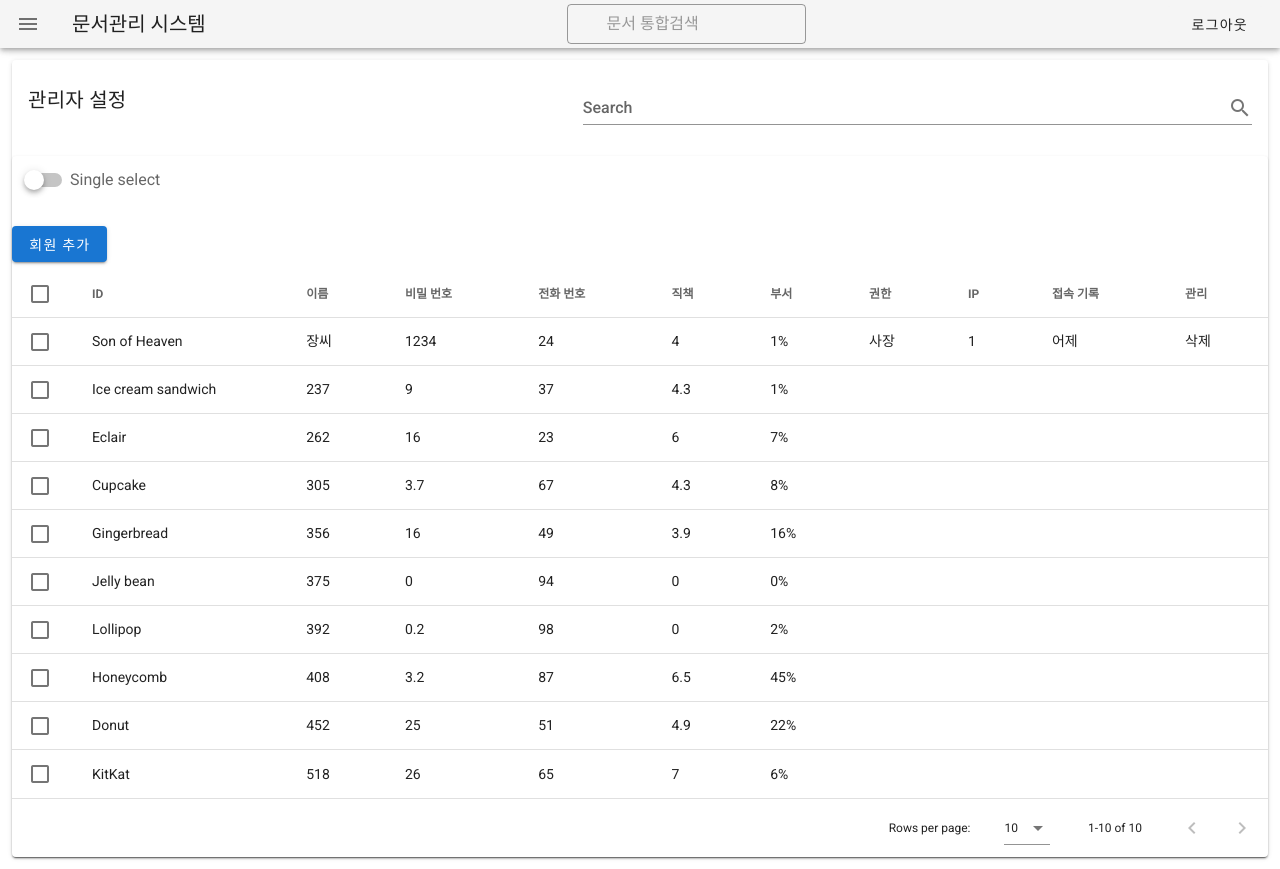
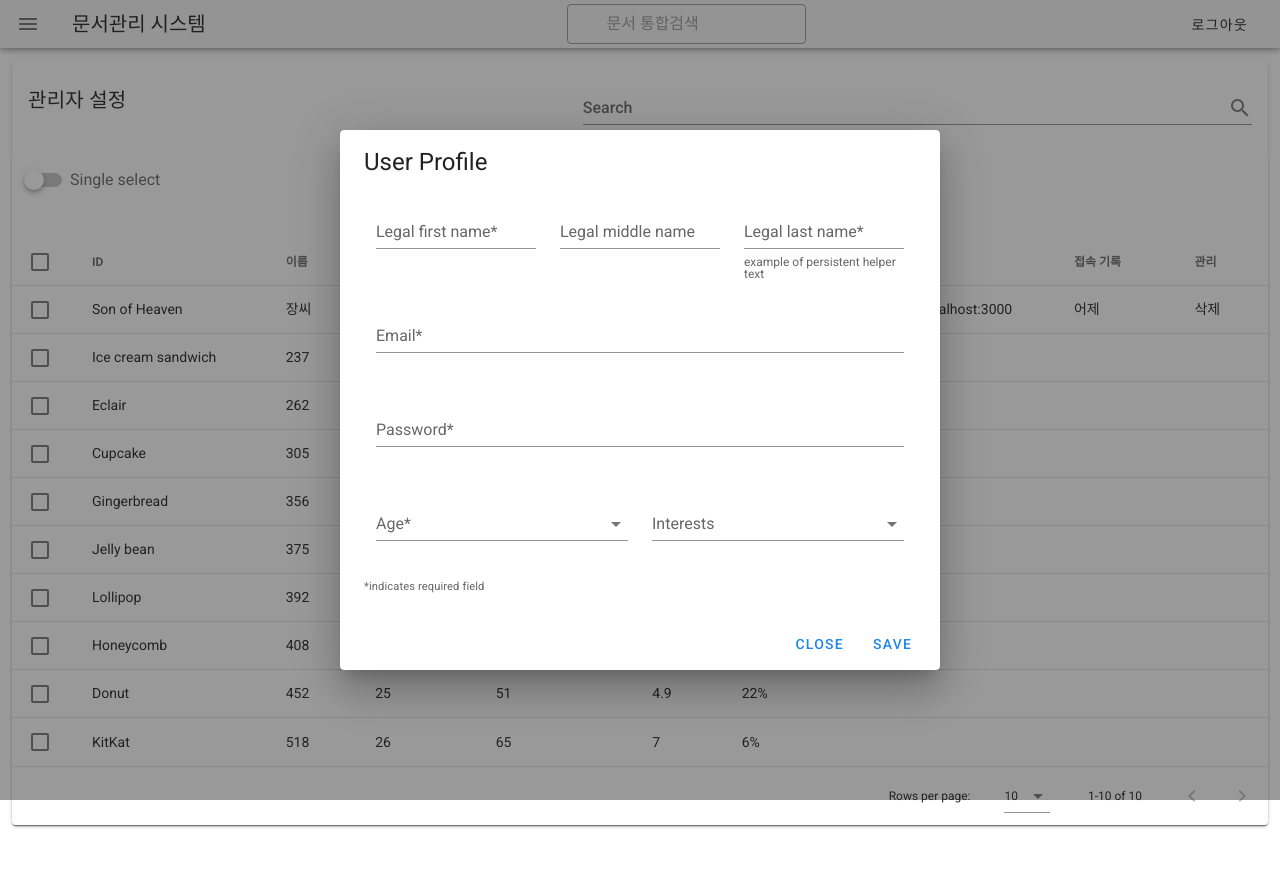
Before and after one commit to devxian96/file-management-system, a Nuxt app: page /inspire in a window 1280 px wide. Both pictures are taken after a click on the button "회원 추가". After the commit the page ends 837 px from the top, so only its background shows below. Built offline with nearby package versions, Linux system fonts and the light colour scheme.

Commit message:
fix: prototype3 - "회원추가 dialog" 추가

```diff
--- a/pages/inspire.vue
+++ b/pages/inspire.vue
@@ -1,6 +1,7 @@
 <template>
   <div>
   <!-- ㅡㅡㅡㅡㅡㅡㅡㅡㅡㅡㅡㅡㅡㅡㅡㅡㅡㅡㅡㅡ -->
+  <!-- https://vuetifyjs.com/en/components/data-tables/#crud-actions 에서 Search 코드 복사 [[시작]] -->
     <v-card>
       <v-card-title>
         관리자 설정
@@ -14,10 +15,10 @@
         ></v-text-field>
       </v-card-title>
       <v-data-table
-        v-model="selected"
       :headers="headers"
       :items="desserts"
       :search="search"
+      v-model="selected"
     :single-select="singleSelect"
     item-key="name"
     show-select
@@ -27,15 +28,126 @@
         이 사이트의 Row selection 의 코드를 <v-data-table> 태그 안에 넣고,
         :headers="headers"
         :items="desserts"  코드를 삭제 -->
-        <template #top>
+        <template v-slot:top>
           <v-switch
             v-model="singleSelect"
             label="Single select"
             class="pa-3"
           ></v-switch>
-          <v-btn color="primary" dark class="mb-2" v-bind="attrs" v-on="on">
+          <!-- '회원추가 dialog' 추가 [[시작]] -->
+          <v-row justify="center">
+            <v-dialog
+              v-model="dialog"
+              persistent
+              max-width="600px"
+            >
+              <template v-slot:activator="{ on, attrs }">
+                <v-btn
+                  color="primary"
+                  dark
+                  v-bind="attrs"
+                  v-on="on"
+                >
                   회원 추가
                 </v-btn>
+              </template>
+              <v-card>
+                <v-card-title>
+                  <span class="text-h5">User Profile</span>
+                </v-card-title>
+                <v-card-text>
+                  <v-container>
+                    <v-row>
+                      <v-col
+                        cols="12"
+                        sm="6"
+                        md="4"
+                      >
+                        <v-text-field
+                          label="Legal first name*"
+                          required
+                        ></v-text-field>
+                      </v-col>
+                      <v-col
+                        cols="12"
+                        sm="6"
+                        md="4"
+                      >
+                        <v-text-field
+                          label="Legal middle name"
+                          hint="example of helper text only on focus"
+                        ></v-text-field>
+                      </v-col>
+                      <v-col
+                        cols="12"
+                        sm="6"
+                        md="4"
+                      >
+                        <v-text-field
+                          label="Legal last name*"
+                          hint="example of persistent helper text"
+                          persistent-hint
+                          required
+                        ></v-text-field>
+                      </v-col>
+                      <v-col cols="12">
+                        <v-text-field
+                          label="Email*"
+                          required
+                        ></v-text-field>
+                      </v-col>
+                      <v-col cols="12">
+                        <v-text-field
+                          label="Password*"
+                          type="password"
+                          required
+                        ></v-text-field>
+                      </v-col>
+                      <v-col
+                        cols="12"
+                        sm="6"
+                      >
+                        <v-select
+                          :items="['0-17', '18-29', '30-54', '54+']"
+                          label="Age*"
+                          required
+                        ></v-select>
+                      </v-col>
+                      <v-col
+                        cols="12"
+                        sm="6"
+                      >
+                        <v-autocomplete
+                          :items="['Skiing', 'Ice hockey', 'Soccer', 'Basketball', 'Hockey', 'Reading', 'Writing', 'Coding', 'Basejump']"
+                          label="Interests"
+                          multiple
+                        ></v-autocomplete>
+                      </v-col>
+                    </v-row>
+                  </v-container>
+                  <small>*indicates required field</small>
+                </v-card-text>
+                <v-card-actions>
+                  <v-spacer></v-spacer>
+                  <v-btn
+                    color="blue darken-1"
+                    text
+                    @click="dialog = false"
+                  >
+                    Close
+                  </v-btn>
+                  <v-btn
+                    color="blue darken-1"
+                    text
+                    @click="dialog = false"
+                  >
+                    Save
+                  </v-btn>
+                </v-card-actions>
+              </v-card>
+            </v-dialog>
+          </v-row>
+          <!-- '회원추가 dialog' 추가 [[종료]] -->
         </template>
       </v-data-table>
     </v-card>
@@ -43,12 +155,17 @@
   </div>
 </template>
 
+
+
 <!-- ㅡㅡㅡㅡㅡㅡㅡㅡㅡㅡㅡㅡㅡㅡㅡㅡㅡㅡㅡㅡ -->
+
+
 
 <script>
   export default {
-  data() {
+    data () {
       return {
+        dialog: false,
         singleSelect: false,
         search: '',
         selected: [],
@@ -67,21 +184,21 @@
           { text: '권한', value: 'level' },
           { text: 'IP', value: 'protocol' },
           { text: '접속 기록', value: 'log' },
-        { text: '관리', value: 'admin' },
+          { text: '관리', value: 'admin' }
         ],
-      // 이름,아이디,비밀번호,전화번호/직책,부서,권한/IP,접속기록(리스트)
+        // ID,이름,비밀번호,전화번호/직책,부서,권한/IP,접속기록(리스트), 관리
         desserts: [
           {
             ID: 'Son of Heaven',
             name: '장씨',
             password: 1234,
-          phoneNumber: 24,
-          position: 4.0,
-          division: '1%',
-          level: '사장',
-          protocol: '1',
-          log: '어제',
-          admin: '삭제',
+            phoneNumber: '010-0000-0000',
+            position: '사장',
+            division: '영업부',
+            level: 'admin',
+            protocol: 'lacalhost:3000',
+            log: '어제' ,
+            admin: '삭제'
           },
           {
             ID: 'Ice cream sandwich',
```
Lines whose indentation alone changed are shown as unchanged.
